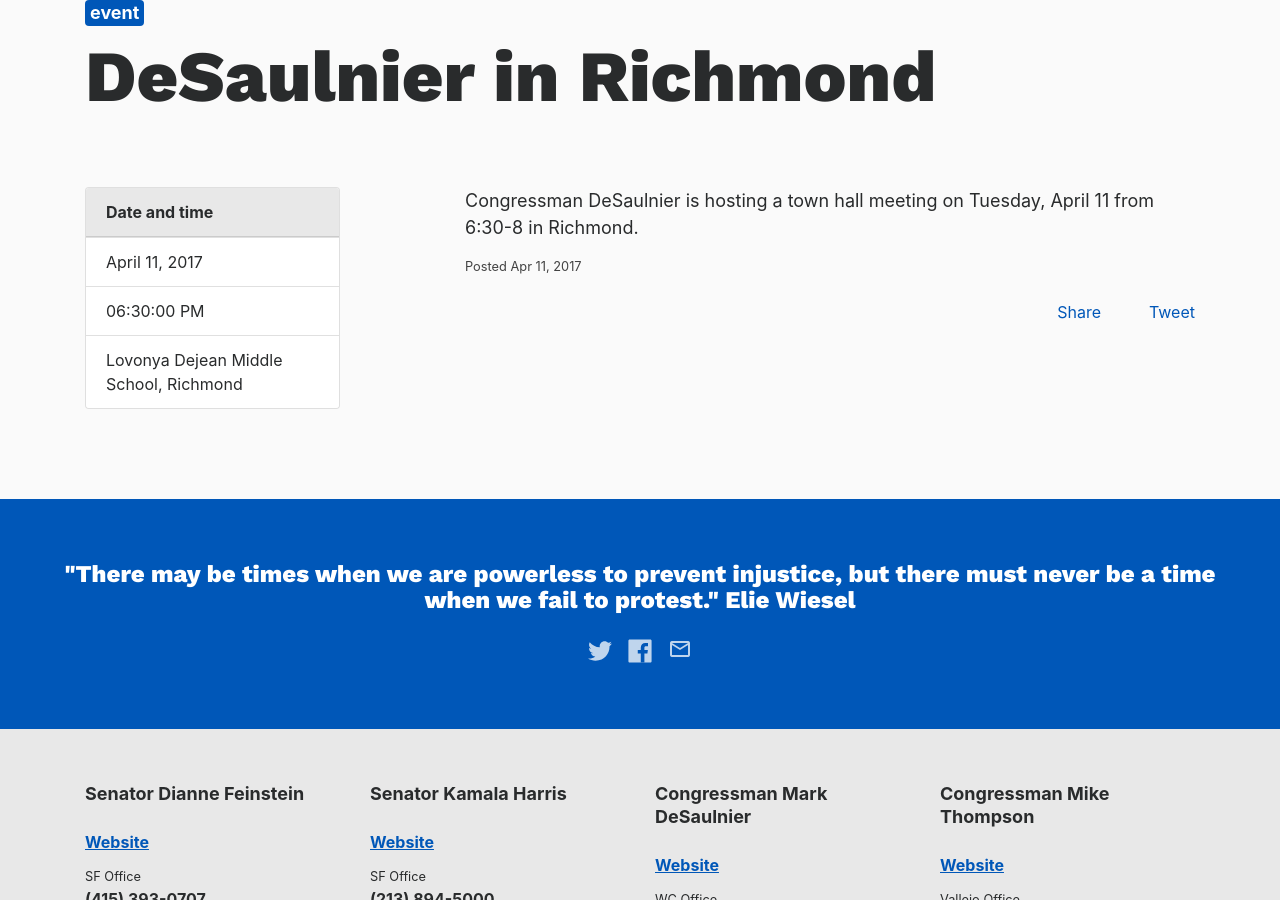
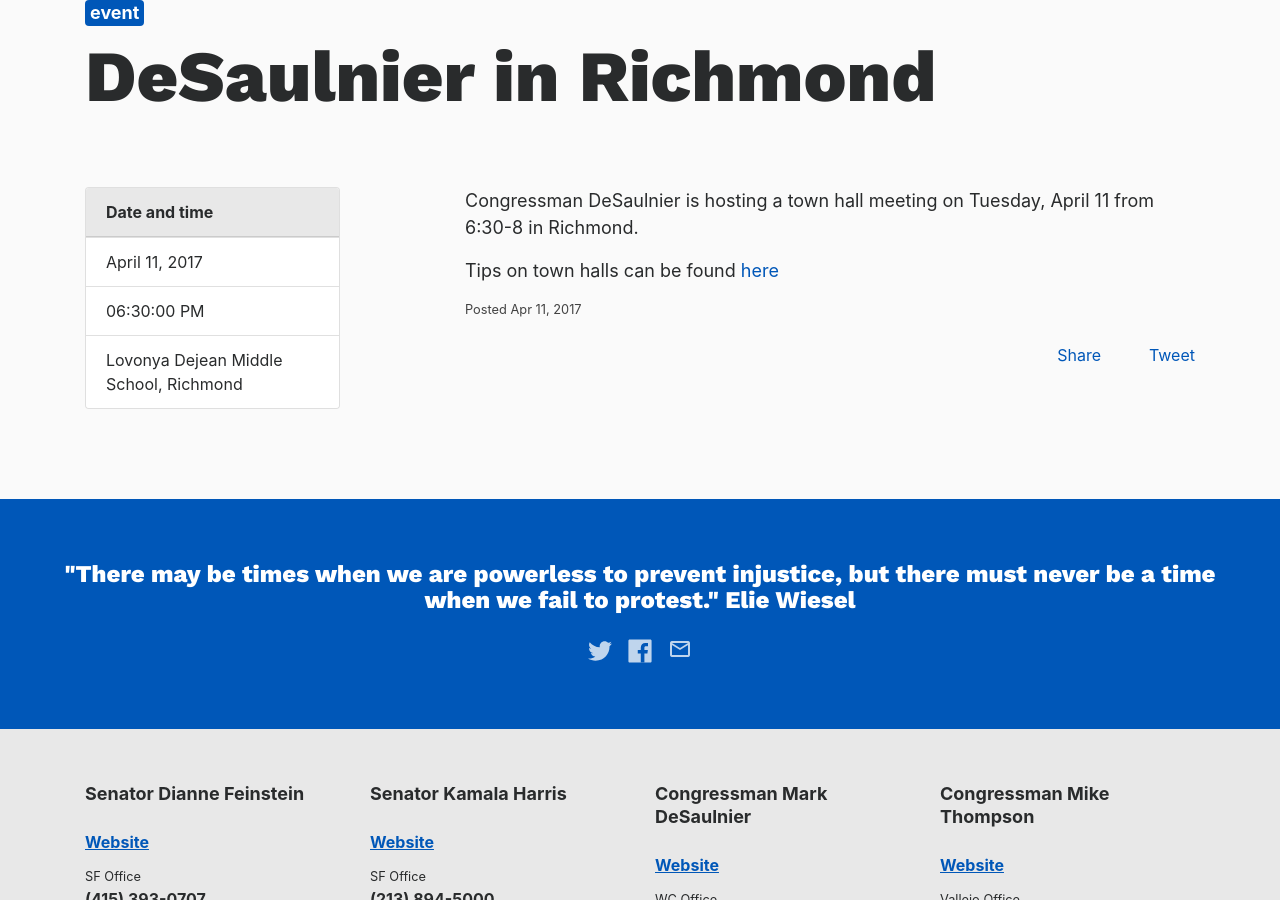
Before and after one commit to IndivisibleTemplate/BasicTemplate, a Jekyll site: the page built from _posts/2017-04-11-desaulnier-in-richmond.markdown, in a window 1280 px wide and 900 px high, scrolled down 447 px. Built offline with Jekyll 4.4.1, drawn with Linux system fonts in a browser that asks for light colours; nearby versions of some CDN libraries; comment, search, counter and statistics services are not loaded.

Commit message:
Updated Desaulnier In Richmond

```diff
--- a/_posts/2017-04-11-desaulnier-in-richmond.markdown
+++ b/_posts/2017-04-11-desaulnier-in-richmond.markdown
@@ -12,3 +12,5 @@
 ---
 
 Congressman DeSaulnier is hosting a town hall meeting on Tuesday, April 11 from 6:30-8 in Richmond.
+
+Tips on town halls can be found [here](https://www.indivisibleguide.com/resources-2/stand-indivisible-town-halls)
```
